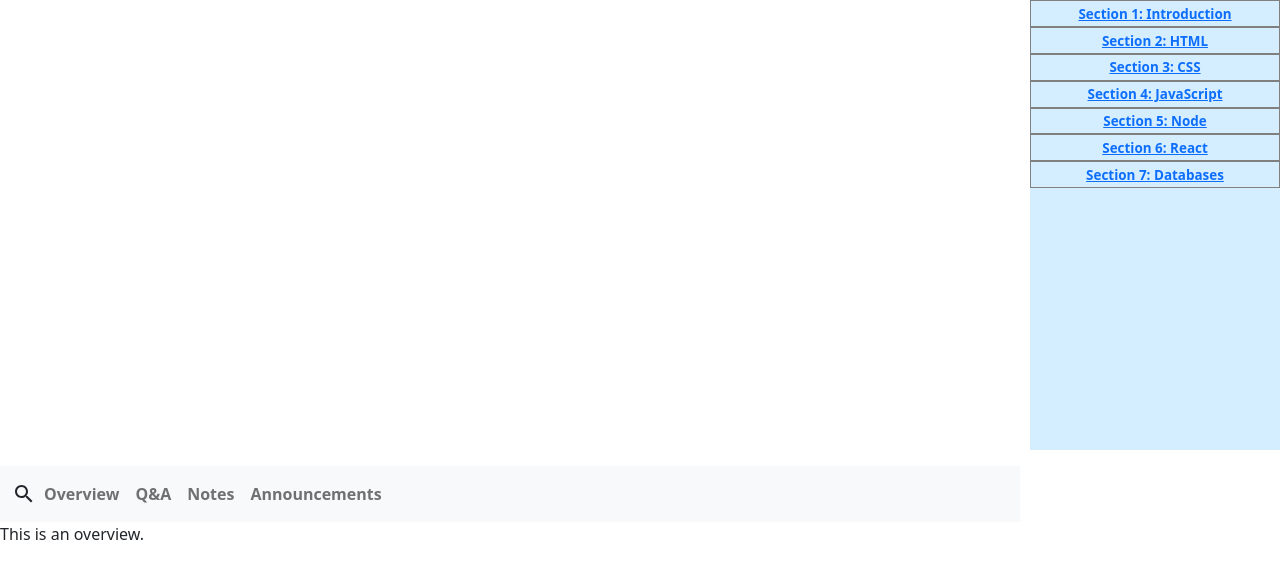
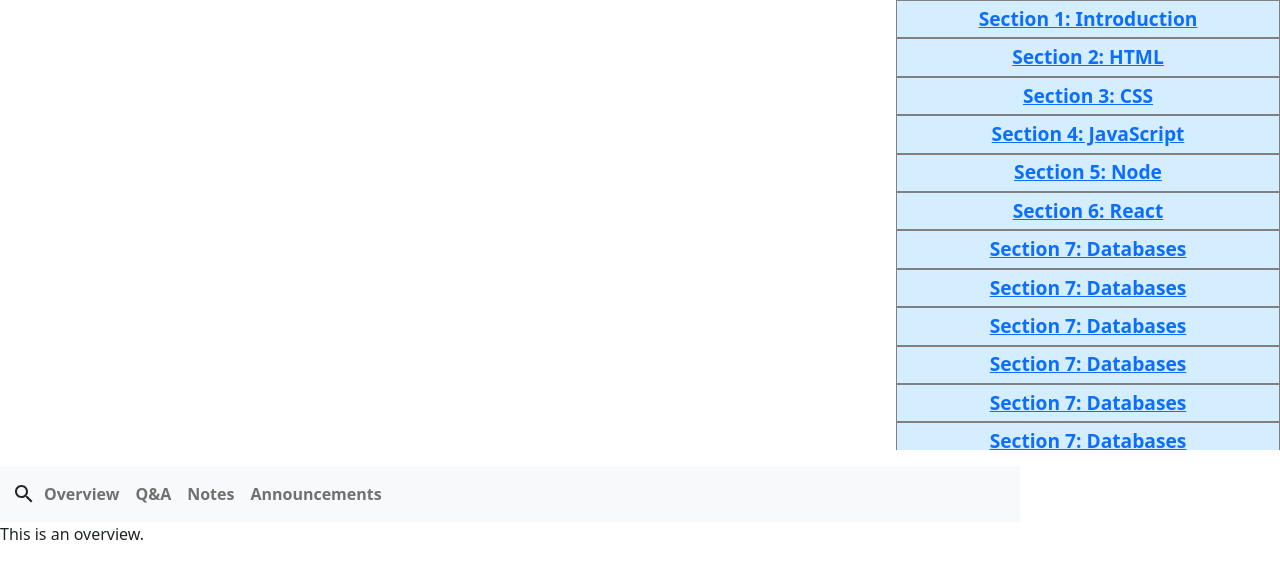
Before and after one commit to MartianCoders/Back-End-Proiect-Colectiv, a React (Create React App) app in the folder frontend-client/: page /watch-course in a window 1280 px wide. Shown: the top 578 px of the page. Built offline with nearby package versions, Linux system fonts and the light colour scheme.

Commit message:
Solving design issues

```diff
--- a/frontend-client/src/App.css
+++ b/frontend-client/src/App.css
@@ -47,15 +47,15 @@ body {
 .sidebar-list{
   margin-left: 10px;
   margin-right: 0;
-  width: 250px;
+  width: 30%;
   height: 450px;
   min-height: 450px;
   background-color: #d5eeff;
-  cursor: pointer;
-
-  overflow: hidden;
+  overflow-y: scroll;
   padding: 0%;
-  font-size: 0.7em;
+  font-size: 0.6em;
+  position: sticky;
+  top: 0;
 
 }
 
@@ -63,9 +63,9 @@ body {
   padding: 0.2em;;
   height: 2em;
   width: 100%;
-  border: 0.2px solid grey;
+  border: 0.5px solid grey;
   list-style-type:  none;
-  font-size: 1.2em;
+  font-size: 2em;
 }
 
 a{
--- a/frontend-client/src/components/SidebarData.js
+++ b/frontend-client/src/components/SidebarData.js
@@ -7,5 +7,17 @@ export const SidebarData=[
     {section: "Section 4: JavaScript", link:"link4"},
     {section: "Section 5: Node", link:"link5"},
     {section: "Section 6: React", link:"link6"},
-    {section: "Section 7: Databases", link:"link7"}
+    {section: "Section 7: Databases", link:"link7"},
+    {section: "Section 7: Databases", link:"link7"},
+    {section: "Section 7: Databases", link:"link7"},
+    {section: "Section 7: Databases", link:"link7"},
+    {section: "Section 7: Databases", link:"link7"},
+    {section: "Section 7: Databases", link:"link7"},
+    {section: "Section 7: Databases", link:"link7"},
+    {section: "Section 7: Databases", link:"link7"},
+    {section: "Section 7: Databases", link:"link7"},
+    {section: "Section 7: Databases", link:"link7"},
+    {section: "Section 7: Databases", link:"link7"},
+    {section: "Section 7: Databases", link:"link7"},
+
     ]
--- /dev/null
+++ b/frontend-client/src/components/WatchCourse.css
@@ -0,0 +1,3 @@
+.player{
+    flex: 50%;
+}
--- a/frontend-client/src/components/WatchCourse.tsx
+++ b/frontend-client/src/components/WatchCourse.tsx
@@ -2,6 +2,7 @@ import React, { Component, useState } from "react";
 import ReactPlayer from 'react-player/lazy'
 import CourseOverview from "./CourseOverview";
 import Sidebar from "./Sidebar";
+import './WatchCourse.css';
 
 
 class WatchCourse extends Component {
@@ -10,9 +11,10 @@ class WatchCourse extends Component {
         return (
 
             <div>
-                <div style={{ display: "flex", justifyContent: "flex-start", flexDirection: "row" }}>
+                <div style={{ display: "flex", justifyContent: "space-between", flexDirection: "row", flexFlow: "row wrap"}}>
                     <ReactPlayer
-                        width="1020px"
+                        className='player'
+                        width="100%"
                         height="450px"
                         url='https://www.youtube.com/watch?v=Y-OLcnr8eNo&ab_channel=VivekJoy'
                         controls
@@ -20,9 +22,9 @@ class WatchCourse extends Component {
                     <Sidebar>
 
                     </Sidebar>
-                </div>
-                <div style={{ display: "flex", justifyContent: "flex-start", flexDirection: "row" }}>
-                    <CourseOverview />
+                    <div style={{ display: "flex", justifyContent: "flex-start", flexDirection: "row" }}>
+                        <CourseOverview />
+                    </div>
                 </div>
             </div>
         );
```
